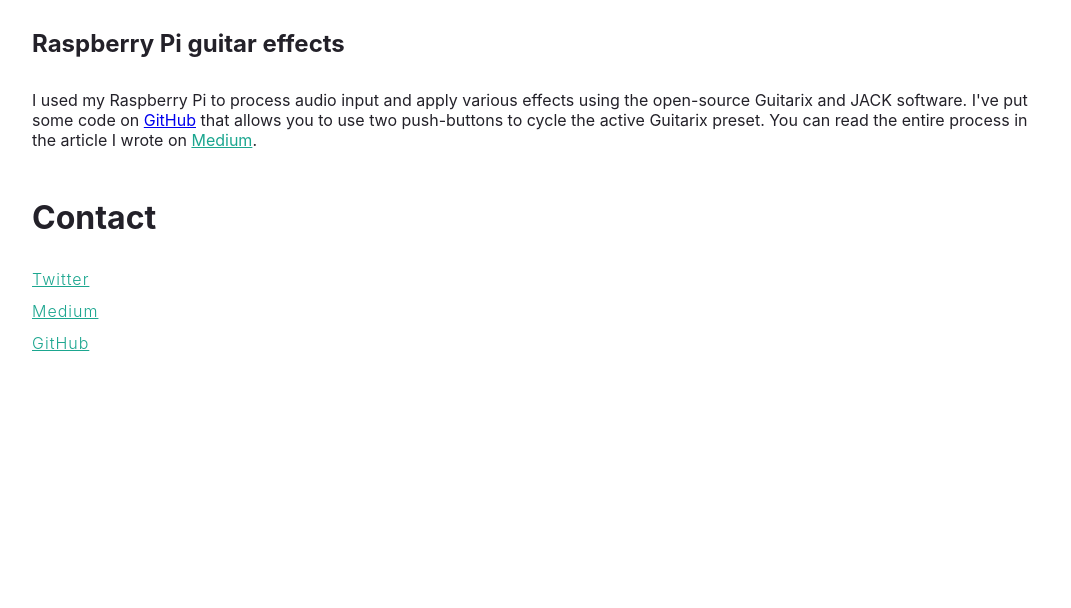
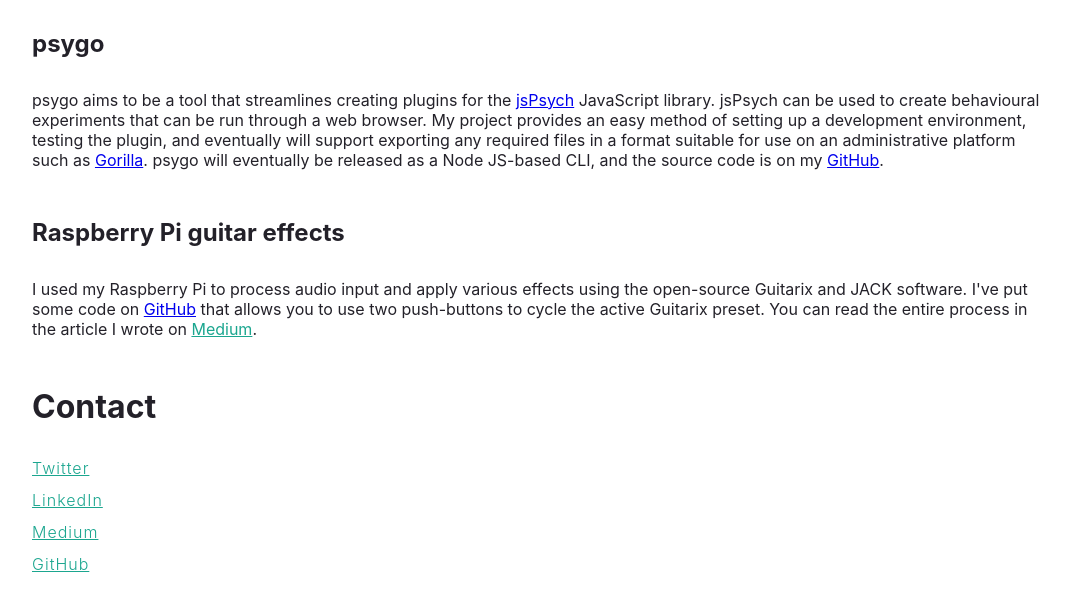
Before and after one commit to henry-burgess/henryburgess.me, a Gatsby site: page / in a window 1280 px wide. Shown: the part 562-1170 px from the top of the page, without its empty margins (104-1175 px from the left). Before the commit the page ends 1083 px from the top, so only its background shows below. Built offline with nearby package versions, Linux system fonts and the light colour scheme; Gatsby itself is replaced by a stand-in of ours.

Commit message:
Updated projects list
Added comments throughout index.js
Updated package.json description

```diff
--- a/package.json
+++ b/package.json
@@ -2,7 +2,7 @@
   "name": "henryburgess-me",
   "version": "1.0.0",
   "private": true,
-  "description": "My Gatsby site",
+  "description": "Portfolio site for Henry Burgess",
   "author": "Henry Burgess",
   "keywords": [
     "gatsby"
--- a/src/pages/index.js
+++ b/src/pages/index.js
@@ -1,9 +1,10 @@
 import * as React from "react"
 import ProfileImage from '../assets/Profile.png'
 
+// Accent colour
 const accent = "#26DBBD"
 
-// styles
+// Page styling
 const pageStyles = {
   color: "#232129",
   padding: "5vw 10vw 5vw 10vw",
@@ -52,11 +53,15 @@
   marginBottom: 20,
 }
 
-// data
+// Social Media links
 const links = [
   {
     text: "Twitter",
     url: "https://www.twitter.com/henryjburg/",
+  },
+  {
+    text: "LinkedIn",
+    url: "https://www.linkedin.com/in/henryjamesburgess/",
   },
   {
     text: "Medium",
@@ -95,10 +100,23 @@
         Projects
       </h1>
       <h2 style={headingStyles}>
+        psygo
+      </h2>
+      <p style={paragraphStyles}>
+        psygo aims to be a tool that streamlines creating plugins for the <a href='https://www.jspsych.org'>jsPsych</a> JavaScript library.
+        jsPsych can be used to create behavioural experiments that can be run through a web browser.
+        My project provides an easy method of setting up a development environment, testing the plugin, and eventually will support exporting any required files in
+        a format suitable for use on an administrative platform such as <a href='https://gorilla.sc'>Gorilla</a>.
+        psygo will eventually be released as a Node JS-based CLI, and the source code is on my <a href='https://github.com/henry-burgess/psygo'>GitHub</a>.
+      </p>
+
+      <h2 style={headingStyles}>
         Raspberry Pi guitar effects
       </h2>
       <p style={paragraphStyles}>
-        I used my Raspberry Pi to process audio input and apply various effects using the open-source Guitarix and JACK software. I've put some code on <a href='https://github.com/henry-burgess/rpi-guitar-fx'>GitHub</a> that allows you to use two push-buttons to cycle the active Guitarix preset. You can read the entire process in the article I wrote on <a style={linkStyles} href='https://henryjburg.medium.com/guitar-effects-using-a-raspberry-pi-b24d39489a89'>Medium</a>.
+        I used my Raspberry Pi to process audio input and apply various effects using the open-source Guitarix and JACK software.
+        I've put some code on <a href='https://github.com/henry-burgess/rpi-guitar-fx'>GitHub</a> that allows you to use two push-buttons to cycle the active Guitarix preset.
+        You can read the entire process in the article I wrote on <a style={linkStyles} href='https://henryjburg.medium.com/guitar-effects-using-a-raspberry-pi-b24d39489a89'>Medium</a>.
       </p>
 
       <h1 style={headingStyles}>
```
